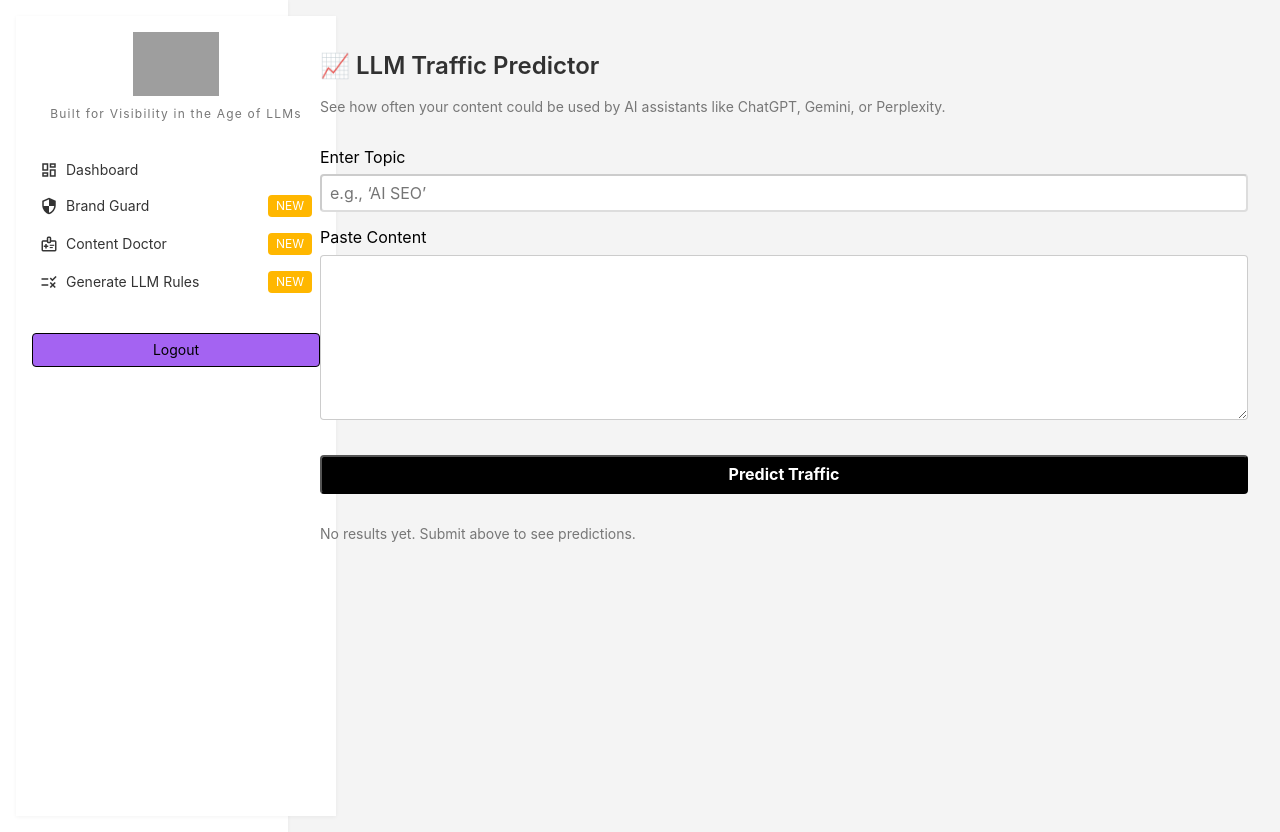
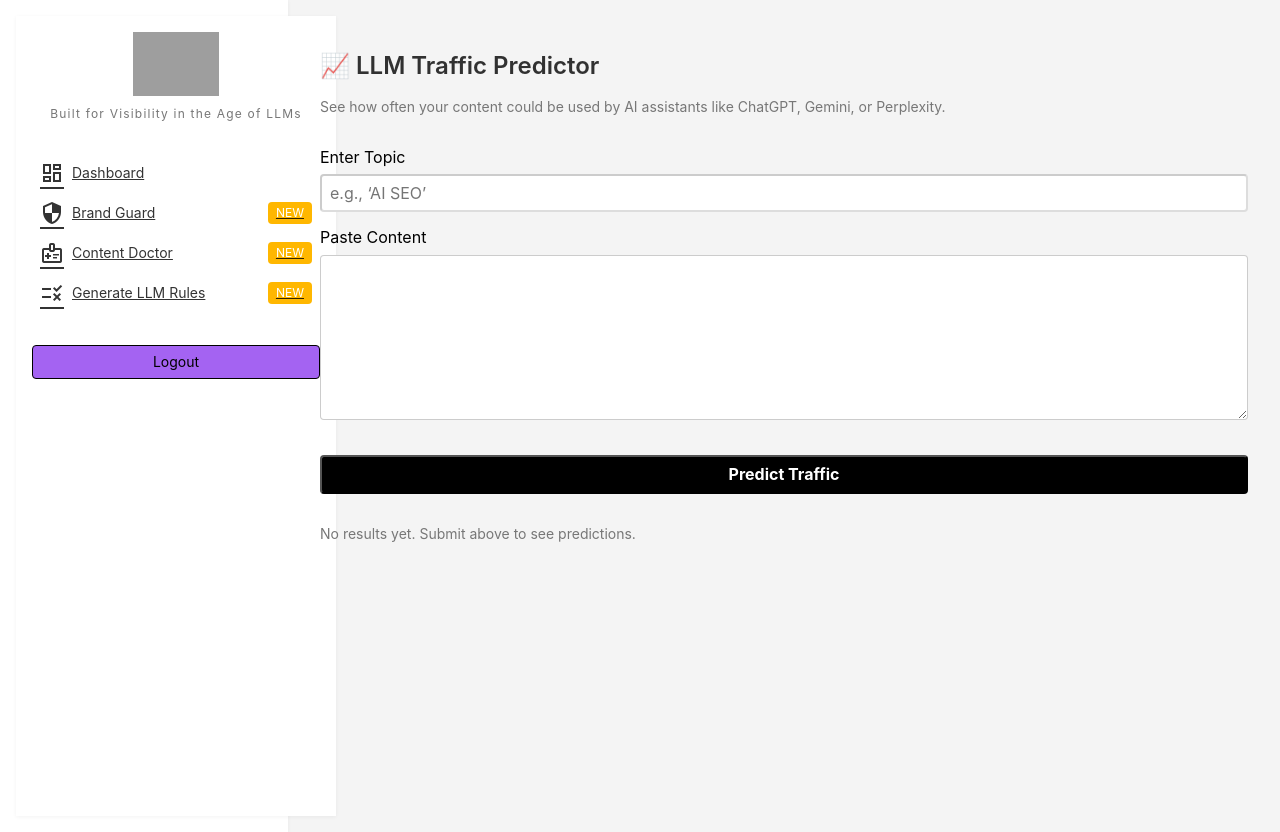
Before and after one commit to RankLab-AI/ranklab-alpha, a FastAPI app: page /traffic-predictor in a window 1280 px wide. Run offline with FastAPI, Linux system fonts and the light colour scheme; parts of the project's set-up code (start-up, migrations or seed data) failed here and were passed over; grey boxes are pictures that could not be loaded.

Commit message:
feat: updates styles for tailwind

```diff
--- a/app/static/css/styles.css
+++ b/app/static/css/styles.css
@@ -1,7 +1,6 @@
 /* Typography and Base */
 body {
     font-family: 'Inter', sans-serif;
-    background-color: #f7f9fc;
   }
 
 /* Header Titles */
@@ -17,25 +16,11 @@ body {
     box-shadow: 0 1px 4px rgba(0, 0, 0, 0.04);
 }
 
-/* Sidebar */
-.sidebar {
-    min-height: 100vh;
-}
-
 /* Utility Shadows */
 .shadow-card {
     box-shadow: 0 1px 4px rgba(0, 0, 0, 0.05);
 }
 
-/* Remove underline from all anchor tags inside sidebar */
-aside.sidebar a {
-    text-decoration: none !important;
-}
-
-/* Optional: also remove it on hover if needed */
-aside.sidebar a:hover {
-    text-decoration: none !important;
-}
 
 /* Custom Brand Protector styles */
 .pre-wrap {
@@ -48,8 +33,8 @@ aside.sidebar a:hover {
     color: #e74c3c;
 }
 
-.sidebar .material-icons-outlined {
+.sidebar-custom .material-icons-outlined {
     vertical-align: middle;
     margin-right: 0.5rem;
-    font-size: 18px;
+    font-size: 1.125rem;
 }
```
